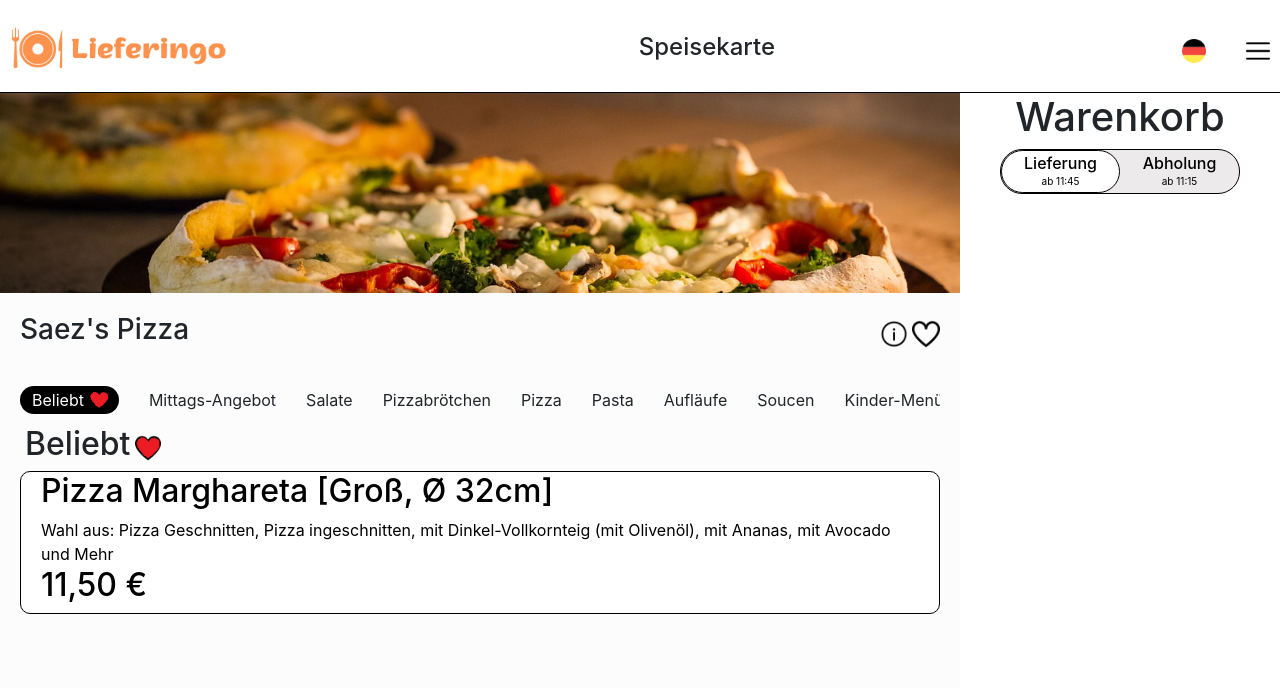
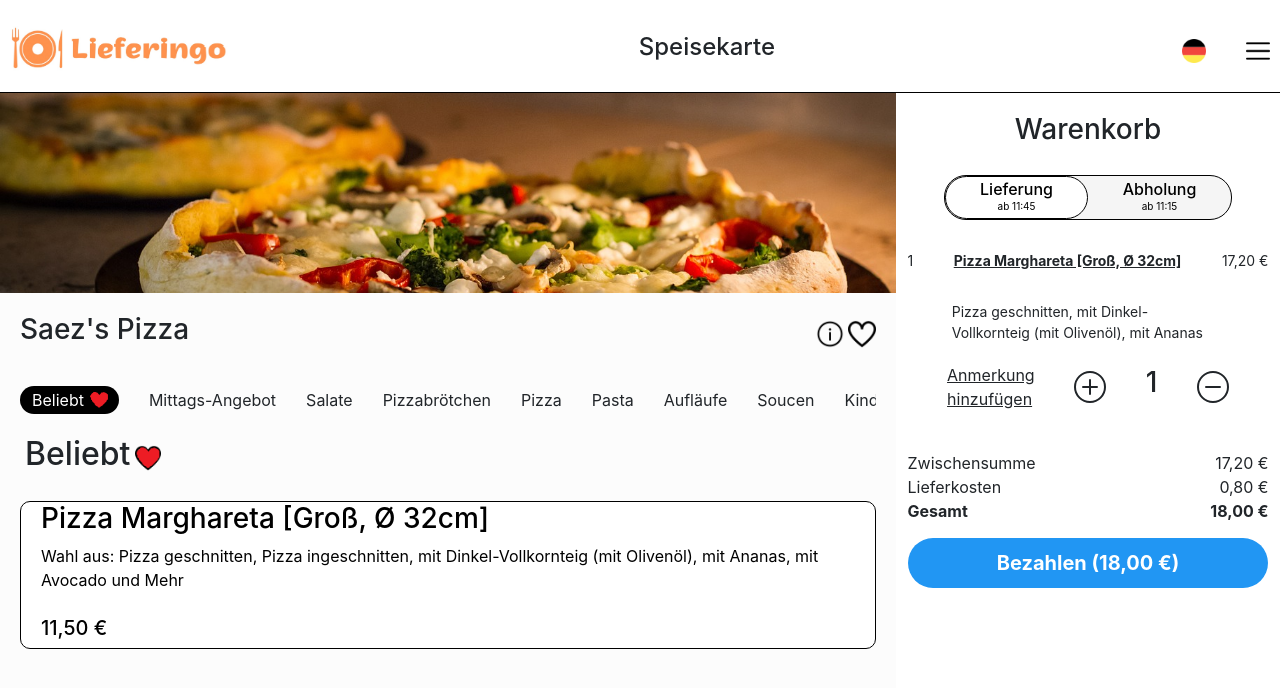
Before and after one commit to Saez24/lieferingo, a plain HTML site: page index.html in a window 1280 px wide. Shown: the top 688 px of the page. Drawn offline with nearby package versions, Linux system fonts and the light colour scheme.

Commit message:
added new css files

```diff
--- a/index.html
+++ b/index.html
@@ -6,6 +6,8 @@
     <meta name="viewport" content="width=device-width, initial-scale=1.0">
     <link rel="stylesheet" href="./styles/style.css">
     <link rel="stylesheet" href="./node_modules/bootstrap/dist/css/bootstrap.min.css">
+    <link rel="stylesheet" href="./styles/shoppingbasket.css">
+    <link rel="stylesheet" href="./styles/headerfooter.css">
     <script src="./scripts/script.js"></script>
     <title>Lieferingo</title>
 </head>
@@ -54,16 +56,16 @@
                 <h2>Beliebt</h2><img src="./img/logos/heart-red.png" alt="">
             </div>
             <div onclick="openDialog()" id="foodcontent" class="foodcontent">
-                <h2>Pizza Marghareta [Groß, Ø 32cm]</h2>
-                <span>Wahl aus: Pizza Geschnitten, Pizza ingeschnitten, mit Dinkel-Vollkornteig (mit Olivenöl), mit
+                <h3>Pizza Marghareta [Groß, Ø 32cm]</h3>
+                <span>Wahl aus: Pizza geschnitten, Pizza ingeschnitten, mit Dinkel-Vollkornteig (mit Olivenöl), mit
                     Ananas, mit Avocado
-                    und Mehr</span>
-                <h2>11,50 €</h2>
+                    und Mehr</span><br>
+                <h5>11,50 €</h5>
 
             </div>
         </div>
         <div class="shoppingbasket">
-            <h1>Warenkorb</h1>
+            <h3>Warenkorb</h3>
             <div class="delivery">
                 <div class="deliveryselection1">
                     <h6>Lieferung</h6>
@@ -74,7 +76,44 @@
                     <span>ab 11:15</span>
                 </div>
             </div>
+            <div class="products">
+                <span>1</span>
+                <span><u><b>Pizza Marghareta [Groß, Ø 32cm]</b></u></span><span>17,20 €</span>
+            </div>
+            <div class="productsdescription"><span>Pizza geschnitten, mit Dinkel-Vollkornteig (mit
+                    Olivenöl),
+                    mit
+                    Ananas</span>
+            </div>
+            <div class="addproduct">
+                <span><u>Anmerkung<br>hinzufügen</u></span>
+                <svg xmlns="http://www.w3.org/2000/svg" width="16" height="16" fill="currentColor"
+                    class="bi bi-plus-circle" viewBox="0 0 16 16">
+                    <path d="M8 15A7 7 0 1 1 8 1a7 7 0 0 1 0 14m0 1A8 8 0 1 0 8 0a8 8 0 0 0 0 16" />
+                    <path
+                        d="M8 4a.5.5 0 0 1 .5.5v3h3a.5.5 0 0 1 0 1h-3v3a.5.5 0 0 1-1 0v-3h-3a.5.5 0 0 1 0-1h3v-3A.5.5 0 0 1 8 4" />
+                </svg>
+                <h3>1</h3>
+                <svg xmlns="http://www.w3.org/2000/svg" width="16" height="16" fill="currentColor"
+                    class="bi bi-dash-circle" viewBox="0 0 16 16">
+                    <path d="M8 15A7 7 0 1 1 8 1a7 7 0 0 1 0 14m0 1A8 8 0 1 0 8 0a8 8 0 0 0 0 16" />
+                    <path d="M4 8a.5.5 0 0 1 .5-.5h7a.5.5 0 0 1 0 1h-7A.5.5 0 0 1 4 8" />
+                </svg>
+            </div>
+            <div class="priceinfo">
+                <div class="priceinfodescription">
+                    <span>Zwischensumme</span>
+                    <span>Lieferkosten</span>
+                    <span><b>Gesamt</b></span>
+                </div>
+                <div class="pricecalculation">
+                    <span>17,20 €</span>
+                    <span>0,80 €</span>
+                    <span><b>18,00 €</b></span>
+                </div>
 
+            </div>
+            <div class="checkoutsum"> <b>Bezahlen (18,00 €)</b></div>
         </div>
     </section>
     <div id="dialog" class="dialog-bg d_none">
@@ -84,6 +123,7 @@
             <div class="dialogheader">
                 <h3>Pizza Marghareta [Groß, Ø 32cm]</h3>
             </div>
+            <section class="ingredientsbox">
                 <div class="priceheader">
                     <h5>11,50 €</h5>
                 </div>
@@ -97,15 +137,30 @@
                     </div>
                     <div>
                         <span>Ihr Teig</span>
-                    <label class="checkbox">
+                        <label class="checkbox">mit Dinkel-Vollkornteig (mit Olivenöl) (+3,00 €)
                             <input type="checkbox">
-                        <span class="checkmark">mit Dinkel-Vollkornteig (mit Olivenöl) (+3,00 €)</span>
+                            <span class="checkmark"></span>
                         </label>
                     </div>
+                </div>
+            </section>
+            <div class="dialogfooter">
+                <div class="dialogfootercontent">
+                    <svg xmlns="http://www.w3.org/2000/svg" width="16" height="16" fill="currentColor"
+                        class="bi bi-plus-circle" viewBox="0 0 16 16">
+                        <path d="M8 15A7 7 0 1 1 8 1a7 7 0 0 1 0 14m0 1A8 8 0 1 0 8 0a8 8 0 0 0 0 16" />
+                        <path
+                            d="M8 4a.5.5 0 0 1 .5.5v3h3a.5.5 0 0 1 0 1h-3v3a.5.5 0 0 1-1 0v-3h-3a.5.5 0 0 1 0-1h3v-3A.5.5 0 0 1 8 4" />
+                    </svg>
+                    <h3>1</h3>
+                    <svg xmlns="http://www.w3.org/2000/svg" width="16" height="16" fill="currentColor"
+                        class="bi bi-dash-circle" viewBox="0 0 16 16">
+                        <path d="M8 15A7 7 0 1 1 8 1a7 7 0 0 1 0 14m0 1A8 8 0 1 0 8 0a8 8 0 0 0 0 16" />
+                        <path d="M4 8a.5.5 0 0 1 .5-.5h7a.5.5 0 0 1 0 1h-7A.5.5 0 0 1 4 8" />
+                    </svg>
 
+                    <div class="dialogsum">11,50 €</div>
                 </div>
-            <div class="dialogcontent">
-
             </div>
         </div>
     </div>
--- /dev/null
+++ b/styles/shoppingbasket.css
@@ -0,0 +1,125 @@
+.shoppingbasket {
+    position: sticky;
+    width: 30%;
+    height: 100vh;
+    background-color: white;
+    top: 0px;
+    display: flex;
+    justify-content: flex-start;
+    flex-direction: column;
+    align-items: center;
+    padding-top: 20px;
+}
+
+.delivery {
+    display: flex;
+    border: 1px solid;
+    border-radius: 22px;
+    color: black;
+    height: 45px;
+    align-items: center;
+    width: 75%;
+    justify-content: space-between;
+    background-color: rgb(245 245 245);
+    cursor: pointer;
+    margin-top: 20px;
+}
+
+.delivery span {
+    font-size: 10px;
+}
+
+.delivery h6 {
+    margin: 0;
+}
+
+.deliveryselection1 {
+    display: flex;
+    flex-direction: column;
+    align-items: center;
+    border: 1px solid;
+    border-radius: 22px;
+    color: black;
+    background-color: white;
+    width: 50%;
+    height: 100%;
+    justify-content: center;
+}
+
+.deliveryselection2 {
+    display: flex;
+    flex-direction: column;
+    align-items: center;
+    color: black;
+    width: 50%;
+    height: 98%;
+    justify-content: center;
+}
+
+.delivery :hover :active {
+    background-color: rgb(217 217 217);
+    border-radius: 22px;
+}
+
+.products {
+    margin-top: 30px;
+    display: flex;
+    gap: 15px;
+    font-size: 14px;
+    width: 94%;
+    justify-content: space-between;
+}
+
+.productsdescription {
+    margin-top: 30px;
+    font-size: 14px;
+    width: 71%;
+}
+
+.addproduct {
+    margin-top: 20px;
+    display: flex;
+    align-items: center;
+    flex-direction: row;
+    width: 94%;
+    justify-content: space-evenly;
+}
+
+.addproduct svg {
+    height: 32px;
+    width: 32px;
+    cursor: pointer;
+}
+
+.priceinfo {
+    margin-top: 40px;
+    display: flex;
+    margin-top: 40px;
+    width: 94%;
+    justify-content: space-between;
+}
+
+.priceinfodescription {
+    display: flex;
+    flex-direction: column;
+}
+
+.pricecalculation {
+    display: flex;
+    flex-direction: column;
+    align-items: flex-end;
+}
+
+.checkoutsum {
+    background-color: #2196F3;
+    height: 50px;
+    width: 94%;
+    color: white;
+    display: flex;
+    align-items: center;
+    justify-content: center;
+    border-radius: 36px;
+    font-size: 20px;
+    cursor: pointer;
+    margin-top: 15px;
+}
--- a/styles/style.css
+++ b/styles/style.css
@@ -22,23 +22,6 @@ body {
     font-style: normal;
 }
 
-.header {
-    display: flex;
-    justify-content: space-between;
-    align-items: center;
-    height: 82px;
-}
-
-footer {
-    height: 200px;
-    background-color: gray;
-}
-
-.separator {
-    background-color: black;
-    height: 1px;
-}
-
 .logo img {
     height: 50px;
     margin-left: 10px;
@@ -59,65 +42,9 @@ footer {
 }
 
 .content {
-    width: 75%;
+    width: 70%;
     background-color: rgb(252, 252, 252);
     height: 2000px;
-}
-
-.shoppingbasket {
-    position: sticky;
-    width: 25%;
-    height: 100vh;
-    background-color: white;
-    top: 0px;
-    display: flex;
-    justify-content: flex-start;
-    flex-direction: column;
-    align-items: center;
-}
-
-.delivery {
-    display: flex;
-    border: 1px solid;
-    border-radius: 22px;
-    color: black;
-    height: 45px;
-    align-items: center;
-    width: 75%;
-    justify-content: space-between;
-    background-color: rgb(236, 234, 234);
-    cursor: pointer;
-}
-
-.delivery span {
-    font-size: 10px;
-}
-
-.delivery h6 {
-    margin: 0;
-}
-
-.deliveryselection1 {
-    display: flex;
-    flex-direction: column;
-    align-items: center;
-    border: 1px solid;
-    border-radius: 22px;
-    color: black;
-    background-color: white;
-    width: 50%;
-    height: 98%;
-    justify-content: center;
-}
-
-.deliveryselection2 {
-    display: flex;
-    flex-direction: column;
-    align-items: center;
-    color: black;
-    width: 50%;
-    height: 98%;
-    justify-content: center;
 }
 
 .contentimage img {
@@ -135,6 +62,7 @@ footer {
 
 .company img {
     height: 28px;
+    cursor: pointer;
 }
 
 .menus {
@@ -169,6 +97,7 @@ footer {
     align-items: center;
     padding-left: 25px;
     padding-right: 10px;
+    margin-top: 10px;
 }
 
 .favorite2 img {
@@ -192,7 +121,9 @@ footer {
     height: auto;
     margin-left: 20px;
     margin-right: 20px;
+    margin-top: 20px;
 }
+
 
 .dialog-bg {
     background-color: rgba(0, 0, 0, 0.2);
@@ -219,14 +150,14 @@ footer {
     flex-direction: column;
     height: 769px;
     line-height: 20px;
-    margin-bottom: 40px;
+    /* margin-bottom: 40px; */
     max-height: calc(100% - 160px);
     max-width: 600px;
     min-height: 196px;
     opacity: 1;
     position: relative;
     text-rendering: optimizelegibility;
-    top: 80px;
+    /* top: 80px;
     /* transform: matrix(1, 0, 0, 1, 0, 0);
     transition-behavior: normal, normal, normal;
     transition-delay: 0s, 0s, 0s;
@@ -253,26 +184,16 @@ footer {
     display: none;
 }
 
-.dialogheader {
-    height: 80px;
-    background-color: white;
-    padding: 15px;
-    border-top-left-radius: 16px;
-    border-top-right-radius: 16px;
-}
-
-.priceheader {
-    height: 40px;
-    background-color: white;
-    padding-left: 15px;
-}
-
 .ingredientselection {
     display: flex;
     flex-direction: column;
     width: 100%;
     padding-left: 20px;
+}
 
+.ingredientsbox {
+    height: 700px;
+    overflow: auto;
 }
 
 .ingredientselection span {
@@ -291,7 +212,7 @@ footer {
     height: 40px;
 }
 
-/* Customize the label (the container) */
+/* The container */
 .checkbox {
     display: block;
     position: relative;
@@ -302,6 +223,7 @@ footer {
     -moz-user-select: none;
     -ms-user-select: none;
     user-select: none;
+    margin-top: 20px;
 }
 
 /* Hide the browser's default checkbox */
@@ -314,12 +236,13 @@ footer {
 }
 
 /* Create a custom checkbox */
-.checkbox {
+.checkmark {
     position: absolute;
-    top: 270px;
-    left: 20px;
-    /* height: 25px;
-    width: 25px; */
+    top: 0;
+    left: 0;
+    height: 21px;
+    width: 22px;
+    background-color: #ffffff;
 }
 
 /* On mouse-over, add a grey background color */
@@ -356,3 +279,9 @@ footer {
     -ms-transform: rotate(45deg);
     transform: rotate(45deg);
 }
+
+.dialogfootercontent {
+    display: flex;
+    justify-content: space-around;
+    align-items: center;
+}
```
Also changed, not shown: styles/headerfooter.css (added, +64 -0 lines), fonts/Pacifico/OFL.txt (deleted), fonts/Pacifico/Pacifico-Regular.ttf (deleted). Lines whose indentation alone changed are shown as unchanged.
